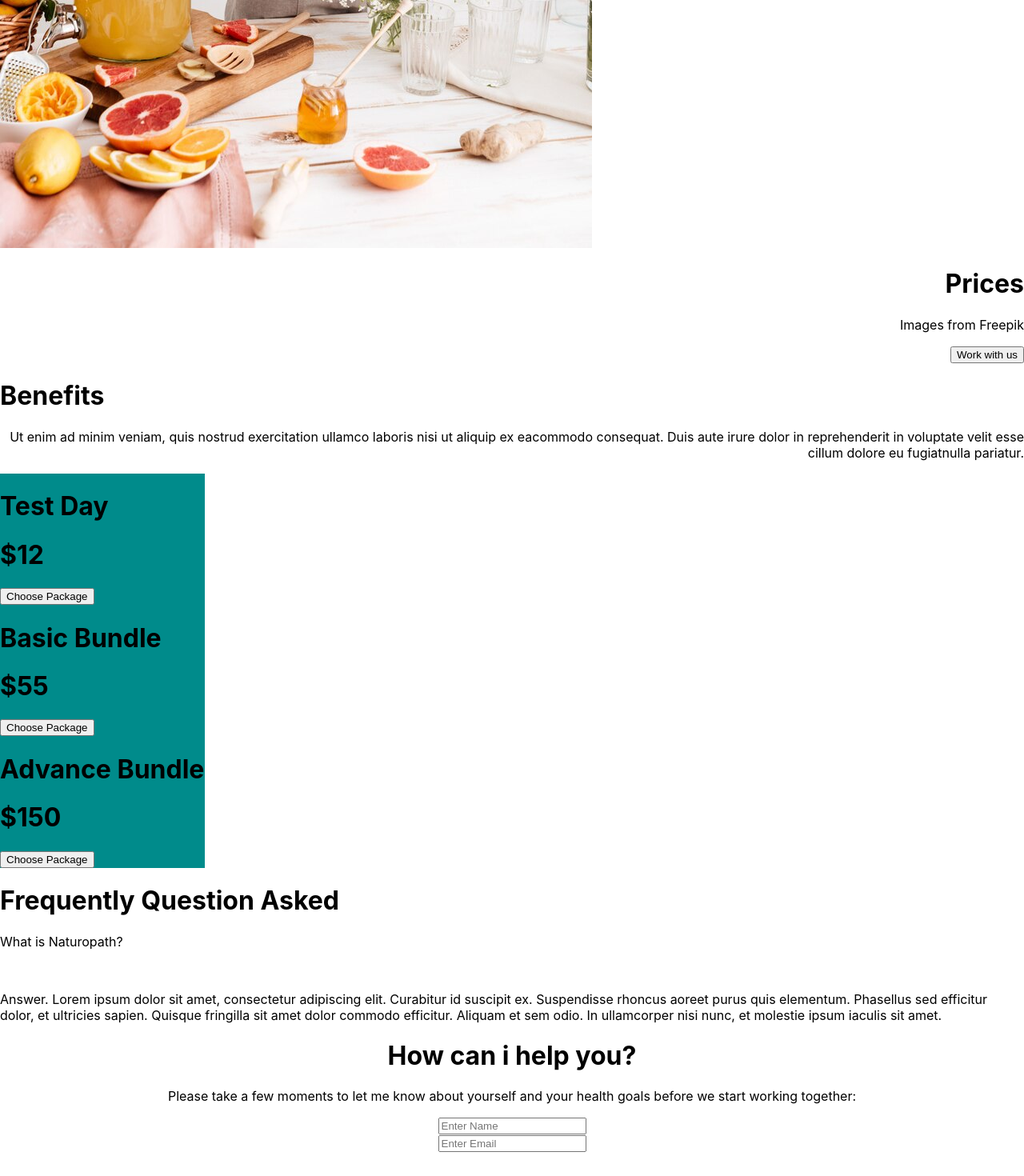
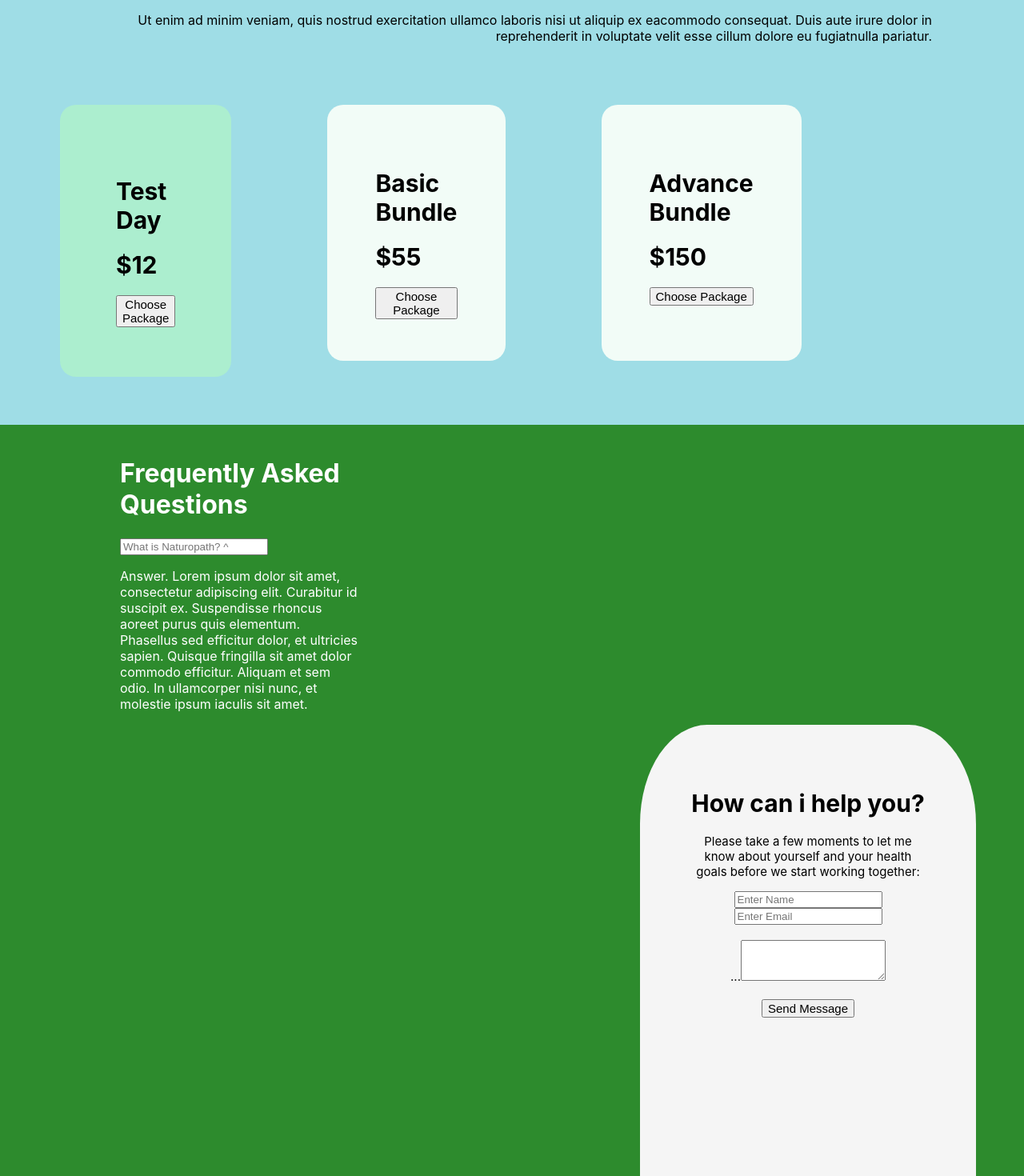
Before and after one commit to Sumedha-Bhat14/internship-react-sumedha, a React (Create React App) app: page / in a window 1280 px wide. Shown: the part 900-2370 px from the top of the page at 80% size. Before the commit the page ends 2340 px from the top, so only its background shows below. Built offline with nearby package versions, Linux system fonts and the light colour scheme.

Commit message:
task in react

```diff
--- a/src/App.css
+++ b/src/App.css
@@ -38,39 +38,118 @@
 } */
 
 body{
-  background-color: white;
+  background-color: rgba(45, 139, 45, 1);
 }
 
 .center{
- text-align:end;
-
-
+ /* padding: 0 15px; */
+ /* display: flex; */
+ /* flex-wrap: wrap; */
+/* align-items: center; */
+  /* justify-content: space-around; */
+  /* gap: 5rem; */
 
 }
 
 .u-layout{
-  border-radius: 30% 30% 0 0;
+  width: 100px;
+  max-width: 400px;
+  object-fit: cover;
+  vertical-align: middle;
 }
 .u-layout img {
   border-radius: 30% 30% 0 0;
+  width: 630px;
+  height: 690px;
+
 }
 
- .box{
-  background-color:darkcyan;
-  display:inline-block;
-  width: 20%;
-  height:90%;
-  border-color: black;
+ .firstPage{
+    padding: 0 15px;
+    display: flex;
+    flex-wrap: wrap;
+    align-items: center;
+    justify-content: center;
+    gap: 40rem;
+    font-size: 30px;
+
+}
+
+.section{
+  background-color: rgba(159, 221, 230, 1);
+   padding: 0 15px;
+    display: flex;
+    flex-wrap: wrap;
 
 
+    /* align-items: center;
+    justify-content: center;  */
+}
+
+.Page{
+  flex: auto;
+   padding: 0 100px;
+   gap: 50rem;
+    display: flex;
+   text-align: end;
+    flex-wrap: wrap;
+
+    /* align-items: end;
+    justify-content: end;  */
+}
+
+.btnn{
+  font-size: 15px;
+  background-color: yellow;
+}
+.btn{
+  font-size: 15px;
+}
+ .intro{
+   flex: 5;
+    color: white;
+
+ }
+
+.flex-container{
+   width: 300px;
+  height: auto;
+  display: flex;
+ flex-direction: row;
+ /* box-sizing: border-box; */
 
 }
- .box{
-  display:inline-block;
-  border-width: 20%;
-  height:90%;
-  border-color: black;
-}
+
+
+  /* .boxx{
+  display: flex; */
+  /* justify-content: center;
+  align-items: center;
+min-height: 400px;
+
+ }  */
+
+  .flex-box1{
+   height: 200px;
+    width: 200px;
+    background-color: rgb(172, 238, 207);
+    margin: 60px;
+    /* text-align: center;  */
+    border-radius: 20px;
+    font-size: 15px;
+    padding: 70px;
+ }
+ .flex-box{
+    height: 200px;
+      width: 200px;
+      background-color: rgb(242, 252, 247);
+      margin: 60px;
+      /* text-align: center;  */
+      border-radius: 20px;
+      font-size: 15px;
+      padding: 60px;
+ }
+
 
 /* .page{
   display: flex;
@@ -78,18 +157,37 @@ body{
 } */
 
 .form-page{
+  background-color: whitesmoke;
+}
+.page1{
+  width: 300px;
+  margin: 0 150px;
+  color: white;
+
+}
+.form{
+   text-align: center;
   border-radius: 30% 30% 0 0;
-  text-align: right;
-  border-color: black;
-}
+  content: none;
+  width: 300px;
+  height: 690px;
+  /* gap: 90rem; */
 
-.page, .p, .h1{
-  text-align: end;
 
 }
 
-.form,.h1,.p{
-  text-align: center;
-  border-radius: 30% 30% 0 0;
-  content: none;
+.form-page{
+   border-radius: 20% 20% 0 0;
+   width: 650px;
+   /* height: 690px;  */
+    width: 300px;
+   height: 500px;
+  max-width: 600px;
+   object-fit: cover;
+  vertical-align: right;
+padding: 60px;
+  margin: 0 800px;
+  font-size: 15px;
+
+
 }
--- a/src/Demo.js
+++ b/src/Demo.js
@@ -3,54 +3,61 @@ import TestImg from "./happy-woman-standing-indoors-drinking-citrus-beverage_171
 
 function Demo() {
   return (
-    <div> <div>
+    <div>
     <div className="firstPage">
         <div className="u-layout">
 
    <img src={TestImg}></img>
    </div>
-   <div className="center">
+   <div className="intro">
    <h1> Prices </h1>
    <p> Images from Freepik </p>
-   <button type="button" className="btn"> Work with us </button> </div>
+   <button type="button" className="btnn"> Work with us </button>
     </div>
-</div>
+    </div>
+   <br></br>
 
 <div>
-    <div>
+    <div className="section">
         <h1> Benefits </h1>
-        <div className="page">
+        <div className="Page">
         <p> Ut enim ad minim veniam, quis nostrud exercitation ullamco
             laboris nisi ut aliquip ex eacommodo consequat. Duis aute
             irure dolor in reprehenderit in voluptate velit esse cillum
-            dolore eu fugiatnulla pariatur.</p></div>
-   <div className="box">
+            dolore eu fugiatnulla pariatur.</p>
+            </div>
+        <div className="flex-container">
+   <div className="flex-box1">
      <h1> Test Day </h1>
     <h1> $12 </h1>
     <button type="button" className="btn"> Choose Package </button>
+</div>
 
-   <div className="boxx">
+   <div className="flex-box">
     <h1> Basic Bundle </h1>
     <h1> $55 </h1>
     <button type="button" className="btn"> Choose Package </button>
    </div>
-   <div className="boxx">
+
+   <div className="flex-box">
     <h1> Advance Bundle </h1>
     <h1> $150 </h1>
     <button type="button" className="btn"> Choose Package </button>
-   </div>
+    </div>
     </div>
 </div>
 </div>
-
+<br></br>
 <div>
-    <div className>
-    <h1> Frequently Question Asked </h1>
-    <p> What is Naturopath? </p><br></br>
+    <div className="page1">
+    <h1> Frequently Asked Questions </h1>
+   {/* <p> What is Naturopath? </p>  */}
+    <disable>  <input type="Name" placeholder="What is Naturopath? ^"></input></disable>
     <p> Answer. Lorem ipsum dolor sit amet, consectetur adipiscing elit. Curabitur id suscipit ex. Suspendisse rhoncus
         aoreet purus quis elementum. Phasellus sed efficitur dolor, et ultricies sapien. Quisque fringilla sit amet dolor
         commodo efficitur. Aliquam et sem odio. In ullamcorper nisi nunc, et molestie ipsum iaculis sit amet.</p>
     </div>
+
     <div className="form-page">
         <form className="form">
             <h1> How can i help you? </h1>
@@ -65,10 +72,24 @@ function Demo() {
                 {/* <label for="exampleFormControlInput1" className="form-label"><ins> Email adresss </ins></label> */}
                 <input type="email" placeholder="Enter Email"></input>
                 </div>
+
+                <div><br></br>
+                 <label for="exampleFormControlTextarea1" class="form-label">...</label>
+            <textarea class="form-control" id="exampleFormControlTextarea1" rows="3"></textarea>
+                    </div>
+                <div><br></br>
+                     <button type="button" className="btn"> Send Message </button>
+    </div>
         </form>
+    </div>
+    <div>
+        <div>
+
+        </div>
     </div>
 </div>
 </div>
+
   )
 }
 
```
